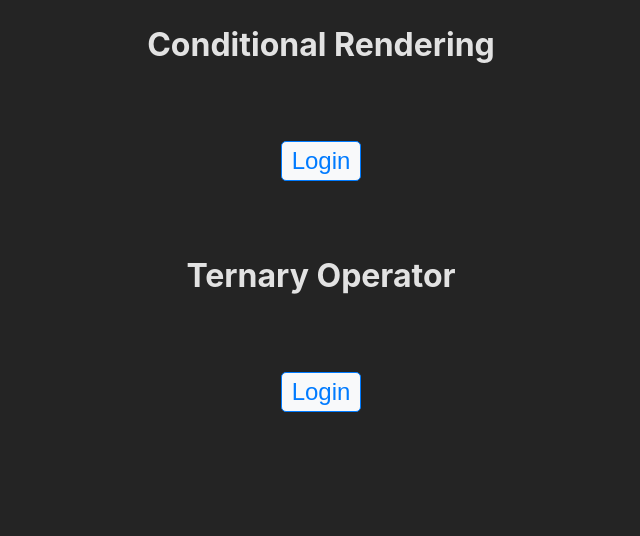
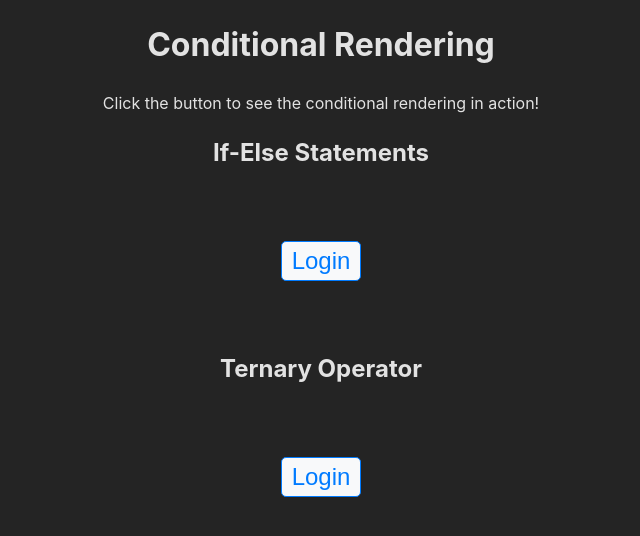
Before and after one commit to bijay-develops/React-Conditional-Rendering, a React (Vite) app: page / in a window 1280 px wide. Shown: the top 536 px of the page, without its empty margins (319-959 px from the left). Built offline with nearby package versions, Linux system fonts and the light colour scheme.

Commit message:
app function maintain

```diff
--- a/src/App.jsx
+++ b/src/App.jsx
@@ -7,10 +7,17 @@ function App() {
   return (
     <div className="App">
         <h1>Conditional Rendering</h1>
-        <IfElseStatements />
+        <p>Click the button to see the conditional rendering in action!</p>
 
-        <h1>Ternary Operator</h1>
-        <TernaryOperator />
+        <div className="">
+          <h2>If-Else Statements</h2>
+          <IfElseStatements />
+        </div>
+
+        <div className="">
+          <h2>Ternary Operator</h2>
+          <TernaryOperator />
+        </div>
     </div>
   );
 }
```
